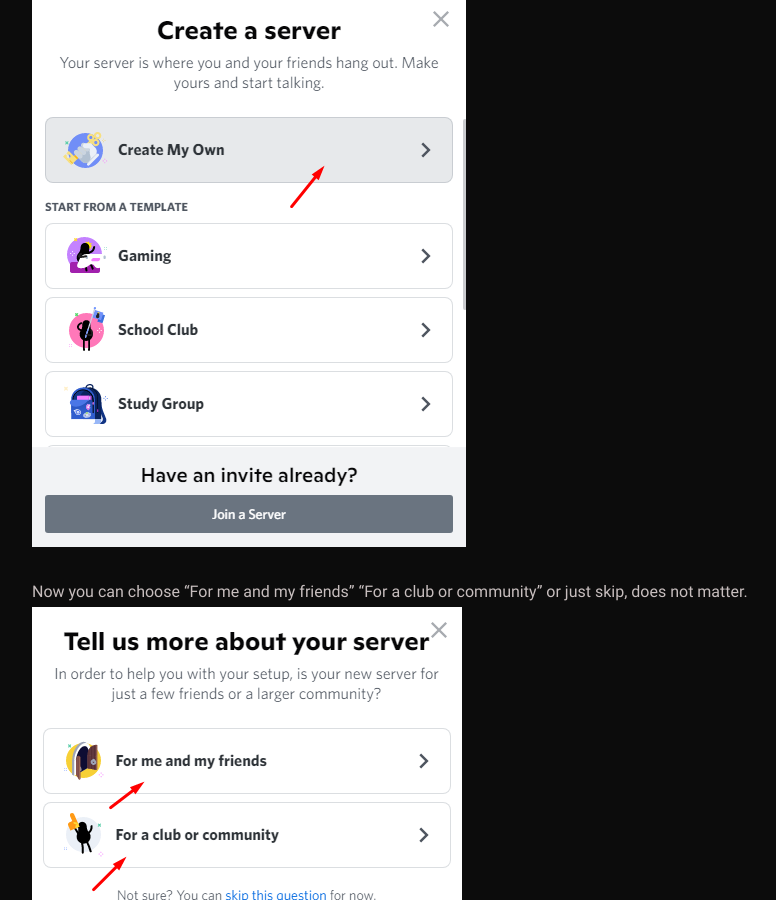
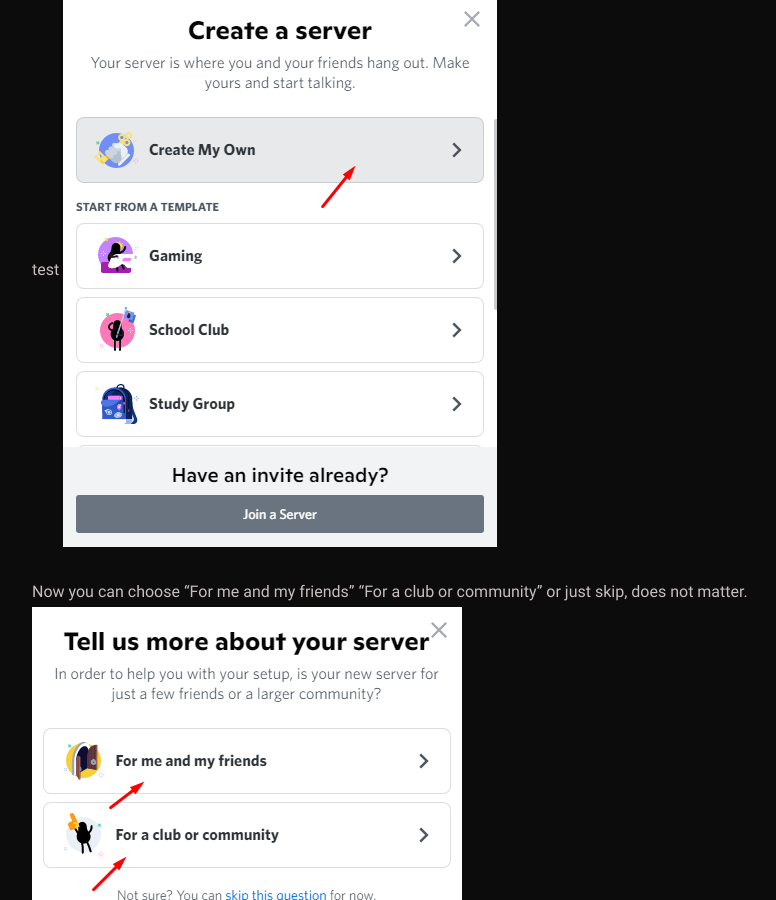
Before and after one commit to sh3llm4g1ck/sh3llm4g1ck.github.io, a Jekyll site: the page built from _posts/python-discord.py-bot-setup/2022-05-06-python-discord.py-bot-setup.md, in a window 1280 px wide and 900 px high, scrolled down 1392 px. Shown: the whole window, without its empty margins (178-954 px from the left). Built offline with Jekyll 4.4.1, drawn with Linux system fonts in a browser that asks for light colours.

Commit message:
Update 2022-05-06-python-discord.py-bot-setup.md

```diff
--- a/_posts/python-discord.py-bot-setup/2022-05-06-python-discord.py-bot-setup.md
+++ b/_posts/python-discord.py-bot-setup/2022-05-06-python-discord.py-bot-setup.md
@@ -18,8 +18,8 @@ You can't do shit without a guild/server. I bet the majority already know how to
 Click on the plus symbol.
 ![](https://raw.githubusercontent.com/sh3llm4g1ck/sh3llm4g1ck.github.io/main/_posts/python-discord.py-bot-setup/images/1.png)
 
-
-![Click on Create My Own.](https://raw.githubusercontent.com/sh3llm4g1ck/sh3llm4g1ck.github.io/main/_posts/python-discord.py-bot-setup/images/2.png)
+test
+![](https://raw.githubusercontent.com/sh3llm4g1ck/sh3llm4g1ck.github.io/main/_posts/python-discord.py-bot-setup/images/2.png)
 
 
 Now you can choose "For me and my friends" "For a club or community" or just skip, does not matter.
```
